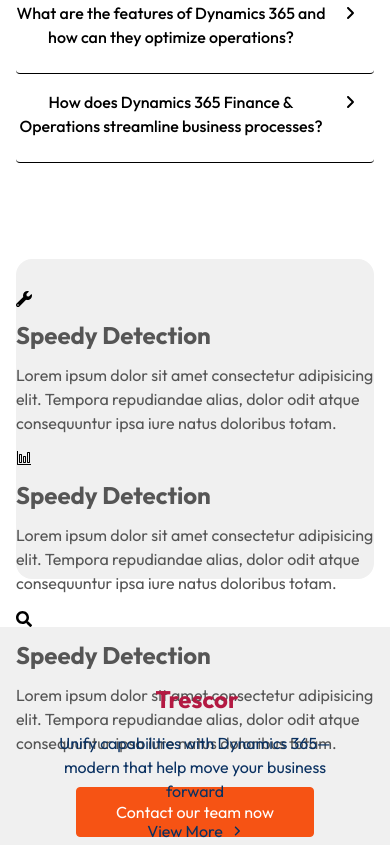
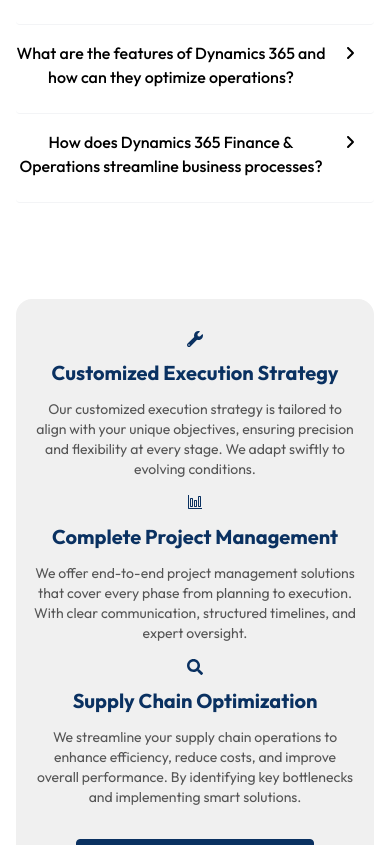
Before and after one commit to kalavaguntapurnesh/trescor-website, a React (Vite) app: page / in a window 390 px wide. Shown: the part 5687-6532 px from the top of the page. Built offline with nearby package versions, Linux system fonts and the light colour scheme.

Commit message:
Third Commits

```diff
--- a/src/components/AboutHero.jsx
+++ b/src/components/AboutHero.jsx
@@ -395,9 +395,9 @@ const AboutHero = () => {
 
                               <div className='py-4 text-gray-600'>
 
-                                <p>Expertise:</p>
+                                <p className='lg:text-start text-center'>Expertise:</p>
 
-                                <div className='pt-2 flex flex-row items-center justify-between'>
+                                <div className='pt-2 flex lg:flex-row gap-2 flex-col items-center justify-between'>
                                   <div className='flex flex-row items-center'>
                                     <img src={star} alt="star" className='w-6 h-6' />
                                     <h1 className='ml-2'>Dynamics 365 Expert</h1>
--- a/src/components/Accordion.jsx
+++ b/src/components/Accordion.jsx
@@ -5,7 +5,7 @@ const Accordion = ({ title, answer }) => {
   const [accordionOpen, setAccordionOpen] = useState(false);
 
   return (
-    <div className="py-6 md:border-b-[0px] border-b-[1px] md:mt-2 md:bg-[#f8f9fa] rounded md:pt-0 pt-2 select-none cursor-pointer">
+    <div className="py-6 md:border-b-[0px] border-b-[1px] border-gray-100 md:mt-2 md:bg-[#f8f9fa] rounded md:pt-0 pt-2 select-none cursor-pointer">
       <button
         onClick={() => {
           setAccordionOpen(!accordionOpen);
--- a/src/components/FAQ.jsx
+++ b/src/components/FAQ.jsx
@@ -9,11 +9,8 @@ const FAQ = () => {
         <div className="w-full">
           <div className="w-full mx-auto max-w-[1400px]">
             <div className="p-4">
-              <motion.div
-                variants={fadeIn("down", 0.1)} // Fade in from top to bottom
-                initial="hidden"
-                whileInView="show"
-                viewport={{ once: true, amount: 0.5 }}
+              <div
+
                 className="space-y-3"
               >
                 <div className="flex items-center text-center justify-center ">
@@ -24,17 +21,14 @@ const FAQ = () => {
                 </div>
 
                 <div className="text-center mt-4">
-                  <h3 className="lg:text-4xl text-2xl font-bold text-[#0A3161]">
+                  <h3 className="lg:text-4xl text-3xl font-bold text-[#0A3161]">
                     Frequently asked questions
                   </h3>
                 </div>
 
-              </motion.div>
-              <motion.div
-                variants={fadeIn("up", 0.1)} // Fade in from top to bottom
-                initial="hidden"
-                whileInView="show"
-                viewport={{ once: true, amount: 0.5 }}
+              </div>
+              <div
+
                 className="w-full flex justify-center items-center pt-8"
               >
                 <div className="md:w-5/6 w-full">
@@ -55,7 +49,7 @@ const FAQ = () => {
                   answer="It helps streamline business processes by centralizing data, automating tasks, and providing real-time insights. With Business Central, you can manage finance, sales, purchasing, inventory, and more from a single platform. It simplifies workflows, improves collaboration across teams, and enables data-driven decision-making."
                 />
                 </div>
-              </motion.div>
+              </div>
             </div>
           </div>
         </div>
--- a/src/components/Final.jsx
+++ b/src/components/Final.jsx
@@ -10,51 +10,48 @@ const Final = () => {
       <div className="relative lg:pt-16 pt-8 pb-12">
         <div className="w-full">
           <div className="w-full px-4 mx-auto max-w-[1400px]">
-            <motion.div
-              variants={fadeIn("down", 0.1)} // Fade in from top to bottom
-              initial="hidden"
-              whileInView="show"
-              viewport={{ once: true, amount: 0.5 }}
-              className="mx-auto max-w-[1400px] bg-[#f0f0f0] h-80 rounded-2xl"
+            <div
+
+              className="mx-auto max-w-[1400px] bg-[#f0f0f0] lg:h-80 h-auto rounded-2xl"
             >
               <div className="space-y-4">
 
-                <div className="grid lg:grid-cols-3 md:grid-cols-2 grid-cols-1 gap-4 lg:pt-12 pt-8 lg:px-12">
+                <div className="grid lg:grid-cols-3 md:grid-cols-2 grid-cols-1 gap-4 lg:pt-12 pt-8 lg:px-12 px-4">
                   <div className="space-y-3">
-                    <div>
-                      <FaWrench className="w-4 h-4 text-black" />
+                    <div className="flex lg:justify-start justify-center">
+                      <FaWrench className="w-4 h-4 text-[#0a3161]" />
                     </div>
-                    <div className="font-bold text-2xl">
-                      <h1 className="text-[#555]">Speedy Detection</h1>
+                    <div className="font-bold lg:text-2xl text-xl flex lg:justify-start justify-center">
+                      <h1 className="text-[#0a3161]">Customized Execution Strategy</h1>
                     </div>
-                    <div>
-                      <p className="text-[#555]">Lorem ipsum dolor sit amet consectetur adipisicing elit. Tempora repudiandae alias, dolor odit atque consequuntur ipsa iure natus doloribus totam.</p>
+                    <div className="lg:text-base text-sm flex lg:justify-start justify-center">
+                      <p className="text-[#555] lg:text-start text-center">Our customized execution strategy is tailored to align with your unique objectives, ensuring precision and flexibility at every stage. We adapt swiftly to evolving conditions.</p>
                     </div>
                   </div>
 
                   <div className="space-y-3">
-                    <div>
-                      <VscGraph className="w-4 h-4 text-black" />
+                    <div className="flex lg:justify-start justify-center">
+                      <VscGraph className="w-4 h-4 text-[#0a3161]" />
                     </div>
-                    <div className="font-bold text-2xl">
-                      <h1 className="text-[#555]">Speedy Detection</h1>
+                    <div className="font-bold lg:text-2xl text-xl flex lg:justify-start justify-center">
+                      <h1 className="text-[#0a3161]">Complete Project Management</h1>
                     </div>
-                    <div>
-                      <p className="text-[#555]">Lorem ipsum dolor sit amet consectetur adipisicing elit. Tempora repudiandae alias, dolor odit atque consequuntur ipsa iure natus doloribus totam.</p>
+                    <div className="lg:text-base text-sm flex lg:justify-start justify-center">
+                      <p className="text-[#555] lg:text-start text-center">We offer end-to-end project management solutions that cover every phase from planning to execution. With clear communication, structured timelines, and expert oversight.</p>
                     </div>
                   </div>
 
 
 
                   <div className="space-y-3">
-                    <div>
-                      <FaSearch className="w-4 h-4 text-black" />
+                    <div className="flex lg:justify-start justify-center">
+                      <FaSearch className="w-4 h-4 text-[#0a3161]" />
                     </div>
-                    <div className="font-bold text-2xl">
-                      <h1 className="text-[#555]">Speedy Detection</h1>
+                    <div className="font-bold lg:text-2xl text-xl flex lg:justify-start justify-center">
+                      <h1 className="text-[#0a3161]">Supply Chain Optimization</h1>
                     </div>
-                    <div>
-                      <p className="text-[#555]">Lorem ipsum dolor sit amet consectetur adipisicing elit. Tempora repudiandae alias, dolor odit atque consequuntur ipsa iure natus doloribus totam.</p>
+                    <div className="lg:text-base text-sm flex lg:justify-start justify-center">
+                      <p className="text-[#555] lg:text-start text-center">We streamline your supply chain operations to enhance efficiency, reduce costs, and improve overall performance. By identifying key bottlenecks and implementing smart solutions.</p>
                     </div>
                   </div>
 
@@ -63,10 +60,10 @@ const Final = () => {
 
 
 
-                <div className="flex justify-center items-center pt-4">
+                <div className="flex justify-center items-center pt-4 pb-12">
                   <a
-                    href="/contact"
-                    className="relative flex h-[50px] md:w-60 w-8/12 items-center justify-center overflow-hidden border border-[#f65314] text-white bg-[#f65314]  transition-all before:absolute before:h-0 before:w-0  before:bg-[#E4E4E4] hover:text-mainColor hover:border-mainColor before:duration-500 before:ease-out  hover:before:h-56 hover:before:w-full rounded bg-colorFour"
+                    href="/contact-trescor"
+                    className="relative flex h-[50px] md:w-60 w-8/12 items-center justify-center overflow-hidden border border-[#0a3161] text-white bg-[#0a3161]  transition-all before:absolute before:h-0 before:w-0  before:bg-[#0a3161] hover:text-mainColor hover:border-mainColor before:duration-500 before:ease-out  hover:before:h-56 hover:before:w-full rounded bg-colorFour"
                   >
                     <span className="relative z-10">
                       {" "}
@@ -77,7 +74,7 @@ const Final = () => {
 
 
               </div>
-            </motion.div>
+            </div>
           </div>
         </div>
       </div>
--- a/src/components/Navbar.jsx
+++ b/src/components/Navbar.jsx
@@ -352,7 +352,7 @@ const Navbar = () => {
             <li className="px-4 mt-10 w-[100%] flex justify-center items-center">
               <a
                 onClick={() => setIsMobileMenuOpen(!isMobileMenuOpen)}
-                className="border-[1px] relative py-[10px] bg-trumpOne text-white rounded-full border-[#0a3161] text-sm bg-[#0a3161]  flex justify-center items-center font-semibold overflow-hidden text-center w-[90%]"
+                className="border-[1px] relative py-[10px] bg-trumpOne text-white rounded-full border-[#0a3161] text-sm bg-[#0a3161]  flex justify-center items-center font-semibold overflow-hidden text-center w-[100%]"
               >
                 <span className="relative z-10">Close</span>
               </a>
--- a/src/components/SecNavbar.jsx
+++ b/src/components/SecNavbar.jsx
@@ -351,7 +351,7 @@ const SecNavbar = () => {
             <li className="px-4 mt-10 w-[100%] flex justify-center items-center">
               <a
                 onClick={() => setIsMobileMenuOpen(!isMobileMenuOpen)}
-                className="border-[1px] relative py-[10px] bg-trumpOne text-white rounded-full border-[#0a3161] text-sm bg-[#0a3161]  flex justify-center items-center font-semibold overflow-hidden text-center w-[90%]"
+                className="border-[1px] relative py-[10px] bg-trumpOne text-white rounded-full border-[#0a3161] text-sm bg-[#0a3161]  flex justify-center items-center font-semibold overflow-hidden text-center w-[100%]"
               >
                 <span className="relative z-10">Close</span>
               </a>
```
Also changed, not shown: src/components/Carousel.jsx (+11 -24 lines).
